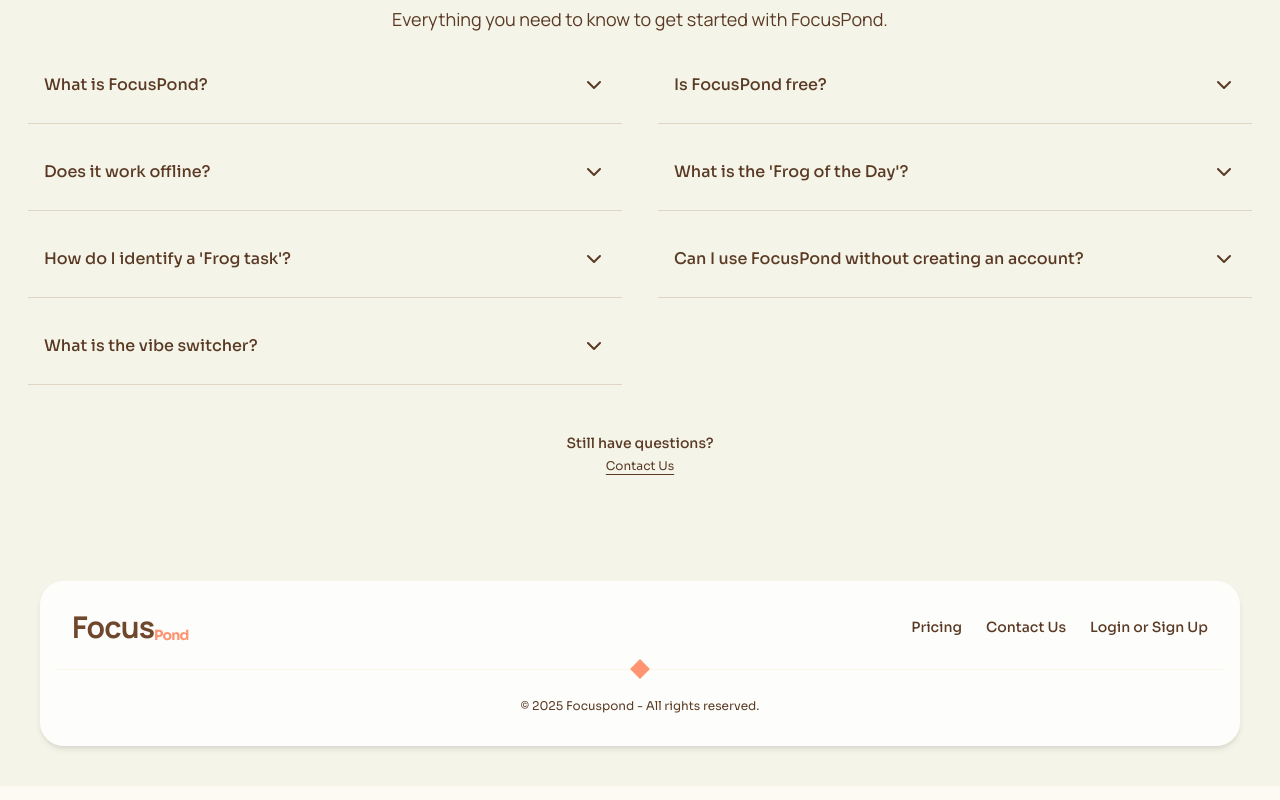
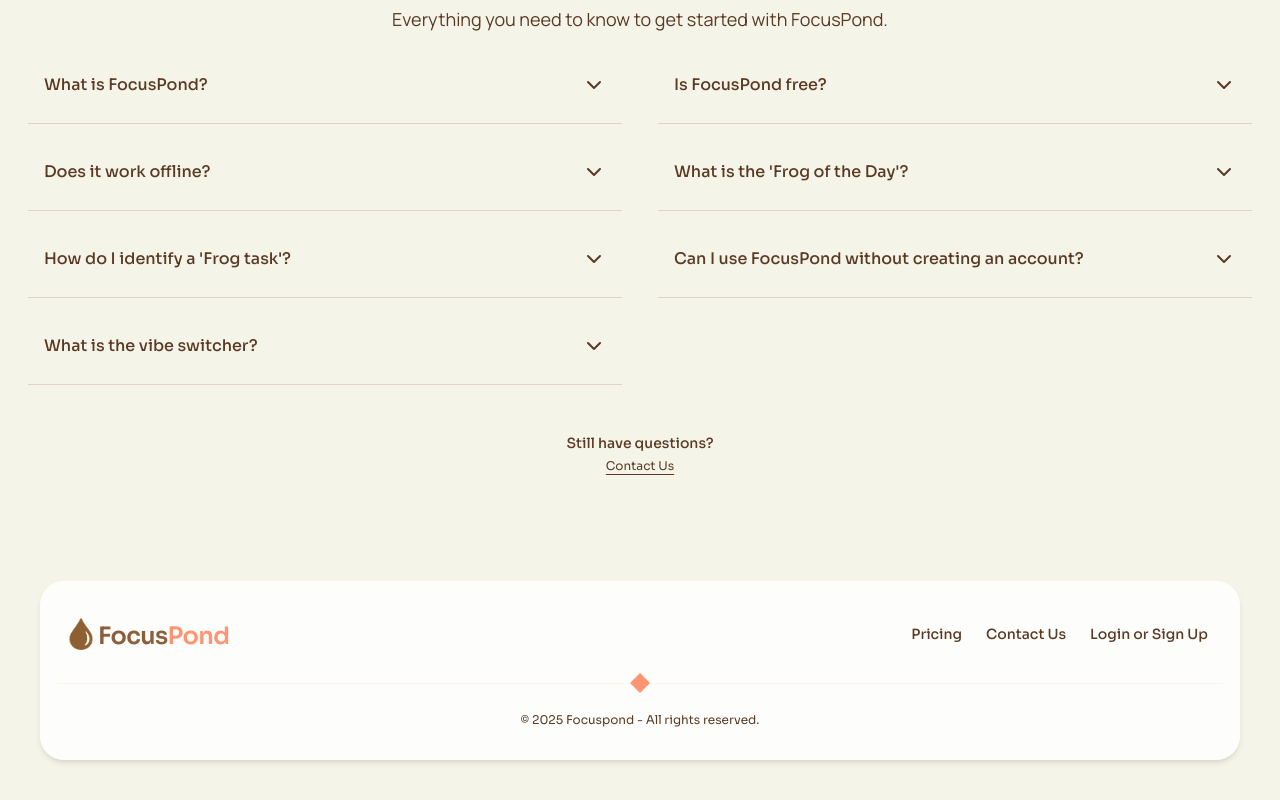
Before and after one commit to liannmaka/Focuspond, a Next.js app: page / in a window 1280 px wide. Shown: the part 6008-6808 px from the top of the page. Built offline with nearby package versions, Linux system fonts and the light colour scheme.

Commit message:
chore: updated the footer and navbar component

```diff
--- a/src/app/(landing-page)/_components/Footer.tsx
+++ b/src/app/(landing-page)/_components/Footer.tsx
@@ -1,21 +1,7 @@
+import Link from "next/link";
+import BrandLogo from "@/components/ui/brandLog";
 import { SectionDivider } from "@/components/ui";
-import Link from "next/link";
-import { FooterNavLinks } from "@/types/landing-page";
-
-const footerNavLinks: FooterNavLinks[] = [
-  {
-    href: "/pricing",
-    linkLabel: "Pricing",
-  },
-  {
-    href: "/contact",
-    linkLabel: "Contact Us",
-  },
-  {
-    href: "/signup",
-    linkLabel: "Login or Sign Up",
-  },
-];
+import { footerNavLinks } from "@/data/landing-page/navigation";
 
 const Footer = () => {
   return (
@@ -23,34 +9,32 @@ const Footer = () => {
       <div className="max-w-[90rem] mx-auto rounded-3xl bg-white/80 backdrop-blur-md ring-1 ring-white/10 shadow-md">
         <div className="flex flex-col space-y-6 md:space-y-0 items-center md:flex-row md:justify-between px-8 pt-7">
           {/* Appname */}
-          <div>
+          <div className="flex items-center">
+            <div className="-ml-4">
+              <BrandLogo />
+            </div>
             <Link
               href="/"
-              className="flex items-center text-walnut-brown tracking-tighter"
+              className="text-walnut-brown font-sora text-2xl font-semibold tracking-tight -ml-2 pt-1"
               title="Go to the homepage"
               aria-label="Go to the homepage"
             >
-              <span className="font-manrope text-2xl md:text-3xl font-bold flex items-center text-[#6f472d]">
-                Focus
-              </span>
-              <span className="font-sora text-accent-button text-sm font-bold self-end">
-                Pond
-              </span>
+              <span>Focus</span>
+              <span className="text-accent-button">Pond</span>
             </Link>
           </div>
+
           {/* language change: this will come later*/}
           <nav className="flex flex-wrap justify-center gap-6 text-sm text-[#5a3a24] font-medium font-sora">
-            {footerNavLinks.map(
-              ({ href, linkLabel }: FooterNavLinks, idx: number) => (
+            {footerNavLinks.map(({ href, linkLabel }, idx: number) => (
               <Link
                 key={idx}
                 href={href}
-                  className="hover:underline"
+                className="link-animation"
               >
                 {linkLabel}
               </Link>
-              )
-            )}
+            ))}
           </nav>
         </div>
         <div className="px-4">
--- a/src/app/(landing-page)/_components/NavBar.tsx
+++ b/src/app/(landing-page)/_components/NavBar.tsx
@@ -6,7 +6,7 @@ import clsx from "clsx";
 import BrandLogo from "@/components/ui/brandLog";
 import { Menu, X } from "lucide-react";
 import { useEffect, useState } from "react";
-import { navLinks } from "@/data/landing-page/navbar";
+import { navLinks } from "@/data/landing-page/navigation";
 
 const NavBar = () => {
   const [isVisible, setIsVisible] = useState<boolean>(true);
@@ -14,8 +14,7 @@ const NavBar = () => {
 
   const toggleMenu = () => setIsOpen((prev) => !prev);
 
-  const linkStyles =
-    "group inline-flex items-center px-2 hover:text-accent-button transition-colors duration-200";
+  const linkStyles = "group inline-flex items-center px-2";
 
   const iconStyles =
     "text-base group-hover:scale-110 transition-transform duration-200";
@@ -74,7 +73,7 @@ const NavBar = () => {
             <Link
               href={href}
               key={href}
-              className={clsx(linkStyles, "py-4")}
+              className={clsx(linkStyles, "link-animation py-4")}
             >
               <div className="flex items-center">
                 <span className={clsx(iconStyles, "mr-1")}>
@@ -129,7 +128,7 @@ const NavBar = () => {
                 key={href}
                 className={clsx(
                   linkStyles,
-                  "py-2 rounded-md border border-dark-accent"
+                  "link-animation py-2 rounded-md border border-dark-accent"
                 )}
               >
                 <div className="flex items-center">
--- a/src/data/landing-page/navbar.ts
+++ b/src/data/landing-page/navigation.ts
@@ -1,4 +1,4 @@
-import { NavLink } from "@/types/landing-page";
+import { NavLink, FooterNavLinks } from "@/types/landing-page";
 import { LayoutGrid, PlayCircle, Lightbulb, HelpCircle } from "lucide-react";
 
 export const navLinks: NavLink[] = [
@@ -23,3 +23,18 @@ export const navLinks: NavLink[] = [
     Icon: HelpCircle,
   },
 ];
+
+export const footerNavLinks: FooterNavLinks[] = [
+  {
+    href: "/pricing",
+    linkLabel: "Pricing",
+  },
+  {
+    href: "/contact",
+    linkLabel: "Contact Us",
+  },
+  {
+    href: "/signup",
+    linkLabel: "Login or Sign Up",
+  },
+];
--- a/src/styles/globals.css
+++ b/src/styles/globals.css
@@ -52,6 +52,10 @@
   @apply mt-4 font-manrope text-base sm:text-lg text-[#5a3a24];
 }
 
+@utility link-animation {
+  @apply hover:text-accent-button transition-colors duration-200;
+}
+
 @keyframes shimmer {
   0% {
     transform: translateX(-100%);
```
Lines whose indentation alone changed are shown as unchanged.
